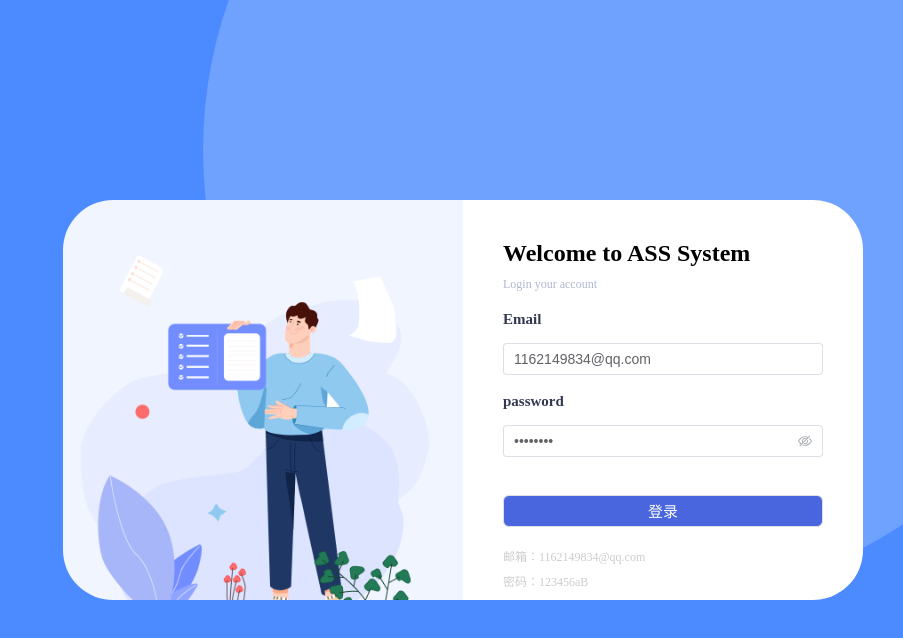
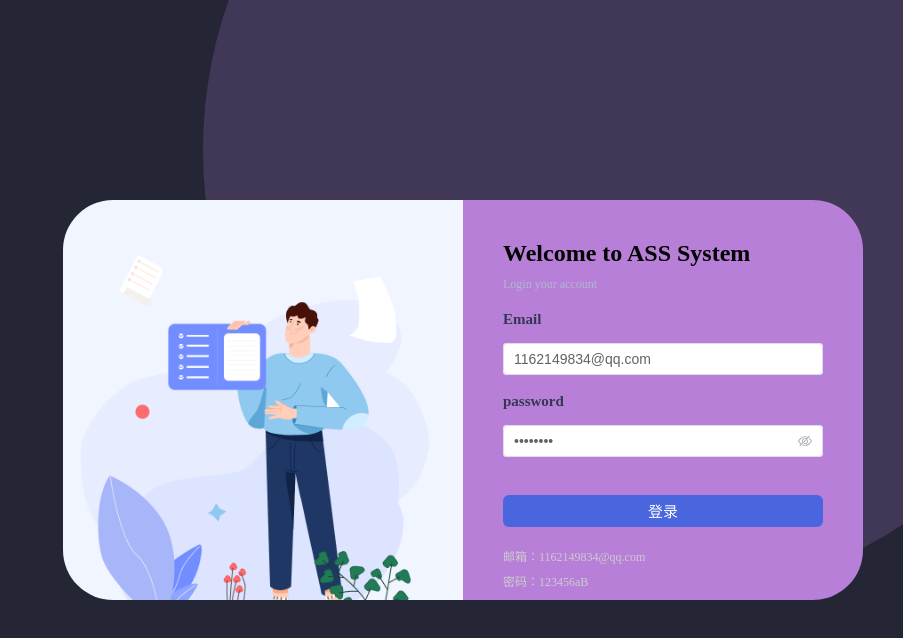
Before and after one commit to xxg12138/vue3-ts-vite-admin, a Vue app: page /#/login in a window 1280 px wide. Shown: the top 638 px of the page, without its empty margins (377-1280 px from the left). Built offline with nearby package versions, Linux system fonts and the light colour scheme.

Commit message:
初步完成

```diff
--- a/src/components/login/form.vue
+++ b/src/components/login/form.vue
@@ -100,6 +100,7 @@ const login = (formEl: FormInstance | undefined) => {
       color: #fff;
       font-size: 15px;
       background: rgba(73, 102, 223, 1);
+      border: 0px;
     }
   }
 }
--- a/src/views/login/index.vue
+++ b/src/views/login/index.vue
@@ -24,7 +24,8 @@ import form_Data from '@/components/login/form.vue'
 
 <style lang="scss" scoped>
 .container {
-  background-color: #4b8aff;
+  // background-color: #4b8aff;
+  background-color: #242636;
   .login {
     position: absolute;
     left: 50%;
@@ -47,6 +48,7 @@ import form_Data from '@/components/login/form.vue'
       background-color: #fff;
       .form {
         padding: 40px;
+        background-color: #b87fd9;
         .change {
           padding: 10px 0 20px;
           font-size: 12px;
@@ -69,7 +71,8 @@ import form_Data from '@/components/login/form.vue'
     top: -300px;
     width: 900px;
     height: 900px;
-    background-color: #fff;
+    // background-color: #fff;
+    background-color: #b87fd9;
     opacity: 0.2;
     border-radius: 50%;
   }
```
